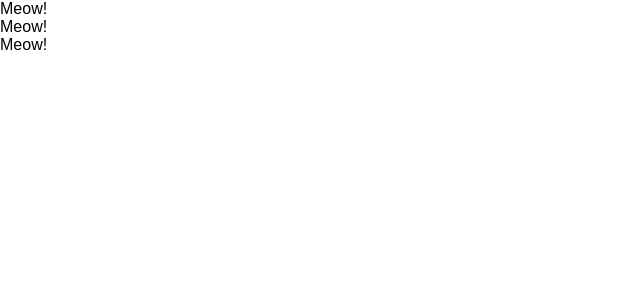
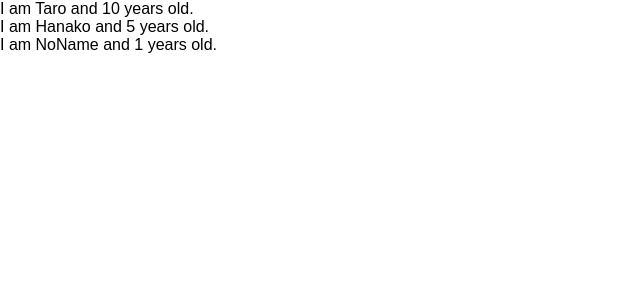
Before and after one commit to minimalartrock/udemy-react-redux-crud-application, a React (Create React App) app: page / in a window 1280 px wide. Shown: the top 300 px of the page, without its empty margins (0-640 px from the left). Built offline with nearby package versions, Linux system fonts and the light colour scheme.

Commit message:
learn props of component

```diff
--- a/src/App.js
+++ b/src/App.js
@@ -1,33 +1,30 @@
 import React from "react";
 
-// class App extends Component {
-//   render() {
-//     return (
-//       <React.Fragment>
-//         <label htmlFor="bar">bar</label>
-//         <input
-//           type="text"
-//           onChange={() => {
-//             console.log("I am clicked!");
-//           }}
-//         ></input>
-//       </React.Fragment>
-//     );
-//   }
-// }
-
 const App = () => {
+  const profiles = [
+    { name: "Taro", age: 10 },
+    { name: "Hanako", age: 5 },
+    { name: "NoName" }
+  ];
   return (
     <div>
-      <Cat />
-      <Cat />
-      <Cat />
+      {profiles.map((profile, index) => {
+        return <User name={profile.name} age={profile.age} key={index} />;
+      })}
     </div>
   );
 };
 
-const Cat = () => {
-  return <div>Meow!</div>;
+const User = props => {
+  return (
+    <div>
+      I am {props.name} and {props.age} years old.
+    </div>
+  );
+};
+
+User.defaultProps = {
+  age: 1
 };
 
 export default App;
```
